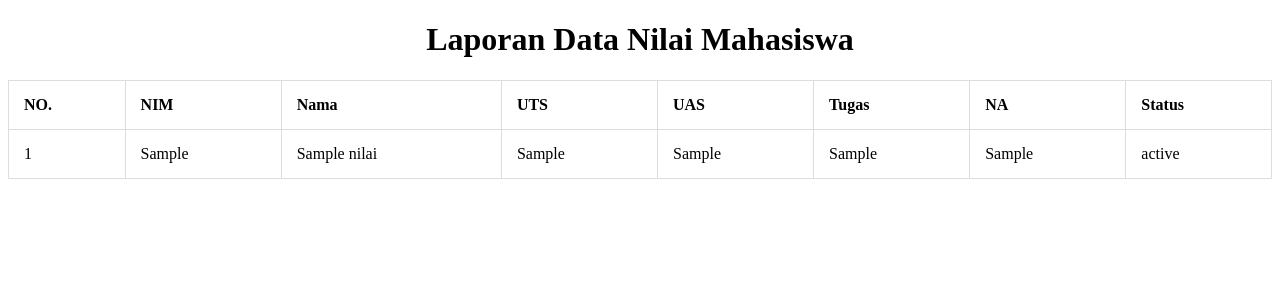
After one commit to Dellatiaayu/Tugas-2, a PHP site: page /print.php in a window 1280 px wide. The commit adds this page. Shown: the top 300 px of the page. Run offline with PHP 8.4, Linux system fonts and the light colour scheme; tables that the repository leaves empty or names only in its code hold one stand-in row (values such as "Sample post").

Commit message:
mahasiswa

```diff
--- /dev/null
+++ b/connection.php
@@ -0,0 +1,14 @@
+<?php
+class connection {
+
+    public function get_connection(){
+        $host = "localhost";
+        $database = "db_mahasiswa";
+        $username = "root";
+        $password = "";
+        $connect = new mysqli($host, $username, $password, $database);
+        return $connect;
+    }
+}
+
+?>
--- a/index.php
+++ b/index.php
@@ -51,8 +51,8 @@ $index = 1;
                         <td><?= $data->status ?> </td>
 
                         <td>
-                            <a name="edit" id="edit" href="edit.php?nim=<? $data->nim ?>">Edit</a>
-                            <a name="hapus" id="hapus" href="proces.php?nim=<? $data->nim ?>">Delete</a>
+                            <a name="edit" id="edit" href="edit.php?nim=<?= $data->nim ?>">Edit</a>
+                            <a name="hapus" id="hapus" href="proces.php?nim=<?= $data->nim ?>" onclick="return confirm('apakah anda yakin ? ')">Delete</a>
 
                         </td>
                     </tr>
--- /dev/null
+++ b/model.php
@@ -0,0 +1,56 @@
+<?php
+include 'connection.php';
+class model extends connection {
+    public function __construct(){
+        $this->conn = $this->get_connection();
+    }
+    public function insert($nim, $nama, $uts, $uas, $tugas){
+        $na = $this->na($uts, $uas, $tugas);
+        $status = $this->status($na);
+        $sql = "INSERT INTO tbl_nilai (nim, nama, uts, uas, tugas, na, status) VALUES ('$nim', '$nama', '$uts', '$uas', '$tugas', '$na', '$status')";
+        $this->conn->query($sql);
+    }
+    public function na($uts, $tugas, $uas){
+        $na = (0.3 * $uts) + (0.3 * $tugas) + (0.4 * $uas);
+        return $na;
+    }
+    public function status($na){
+        $status = "";
+        if ($na >= 60 && $na <=100){
+            $status ="Lulus";
+        }else {
+            $status = "Tidak Lulus";
+        }
+        return $status;
+    }
+    public function tampil_data(){
+        $sql = "SELECT * FROM tbl_nilai";
+        $bind = $this->conn->query($sql);
+        while ($obj = $bind->fetch_object()) {
+            $baris[] = $obj;
+        }if (!empty($baris)){
+            return $baris;
+        }
+
+    }
+    public function edit($id){
+        $sql = "SELECT * FROM tbl_nilai WHERE nim='$id'";
+        $bind = $this->conn->query($sql);
+        while ($obj = $bind->fetch_object()) {
+            $baris = $obj;
+        }
+        return $baris;
+    }
+    public function update($nim, $nama, $uts, $tugas, $uas){
+        $na = $this->na($uts, $tugas, $uas);
+        $status = $this->status($na);
+        $sql = "UPDATE tbl_nilai SET nama='$nama', uts='$uts', uas='$uas', tugas='tugas', na='$na', status='$status' WHERE nim='$nim'";
+        $this->conn->query($sql);
+    }
+    public function delete($nim){
+        $sql = "DELETE FROM tbl_nilai WHERE nim='$nim'";
+        $this->conn->query($sql);
+    }
+
+}
+?>
--- /dev/null
+++ b/print.php
@@ -0,0 +1,81 @@
+<?php
+
+include 'model.php';
+$model = new model();
+$index = 1;
+
+?>
+
+<!doctype html>
+<html lang="en">
+    <head>
+        <title>Cetak Data</title>
+        <style>
+            h1 {
+                text-align: center;
+            }
+
+            table,
+            td,
+            th {
+                border:1px  solid #ddd;
+                text-align: left;
+            }
+
+            table {
+                border-collapse: collapse;
+                width:100%;
+            }
+
+            th,
+            td {
+                padding: 15px;
+            }
+        </style>
+    </head>
+
+    <body>
+        <h1>Laporan Data Nilai Mahasiswa</h1>
+        <table>
+            <thead>
+                <tr>
+                    <th>NO.</th>
+                    <th>NIM</th>
+                    <th>Nama</th>
+                    <th>UTS</th>
+                    <th>UAS</th>
+                    <th>Tugas</th>
+                    <th>NA</th>
+                    <th>Status</th>
+                </tr>
+            </thead>
+            <tbody>
+                <?php
+                $result = $model->tampil_data();
+                if (!empty($result)) {
+                    foreach ($result as $data) : ?>
+                    <tr>
+                        <td><?= $index++ ?></td>
+                        <td><?= $data->nim ?></td>
+                        <td><?= $data->nama ?></td>
+                        <td><?= $data->uts ?></td>
+                        <td><?= $data->uas ?></td>
+                        <td><?= $data->tugas ?></td>
+                        <td><?= $data->na ?></td>
+                        <td><?= $data->status ?></td>
+                    </tr>
+                <?php endforeach;
+                } else {
+                    ?>
+                    <tr>
+                        <td colspan="9">Belun ada data pada tabel nilai mahasiswa. </td>
+                    </tr>
+                    <?php } ?>
+            </tbody>
+        </table>
+        <script>
+            window.print();
+        </script>
+    </body>
+
+</html>
```
Also changed, not shown: create.php (added, +40 -0 lines), edit.php (added, +48 -0 lines), proces.php (added, +28 -0 lines).
